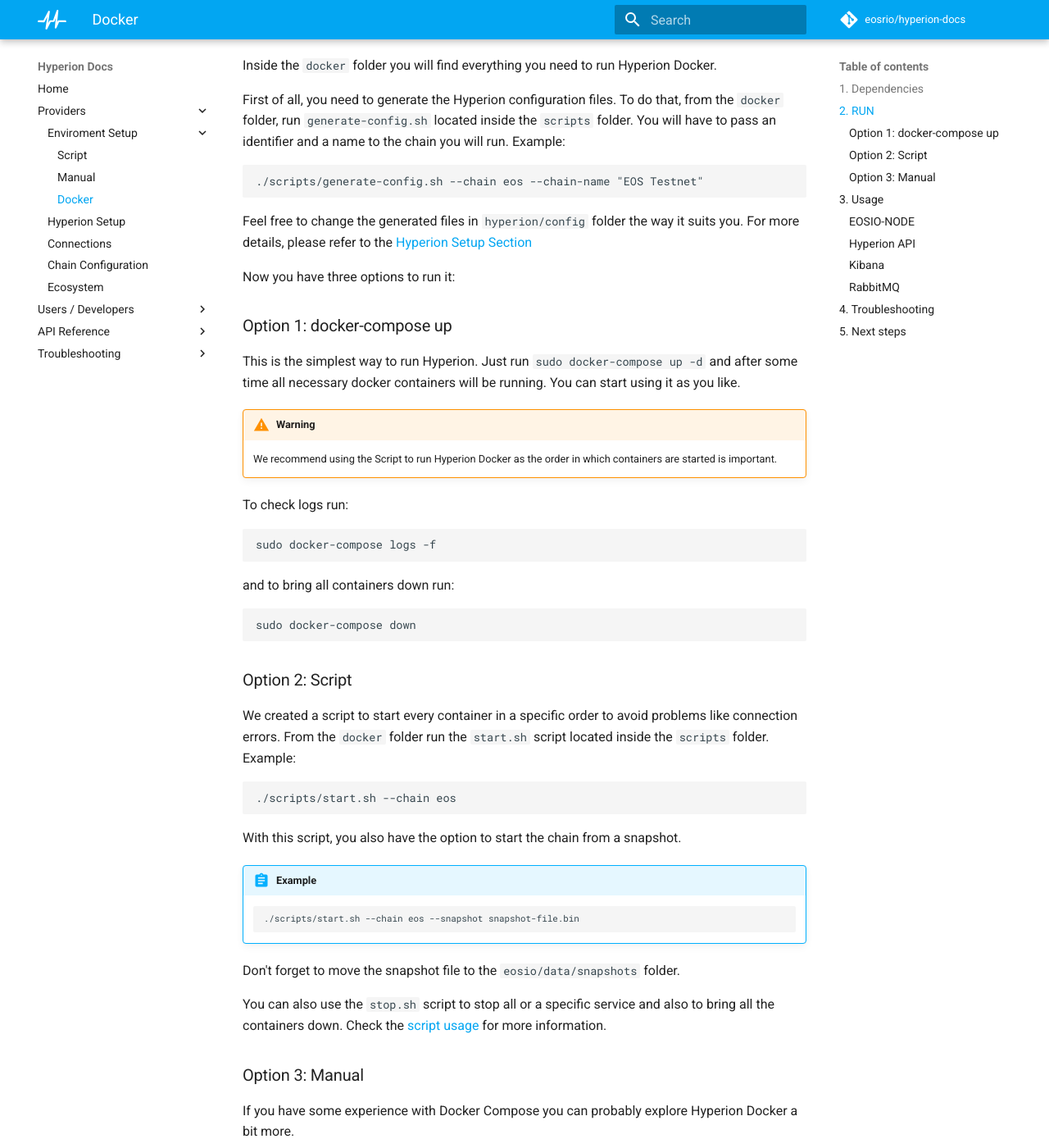
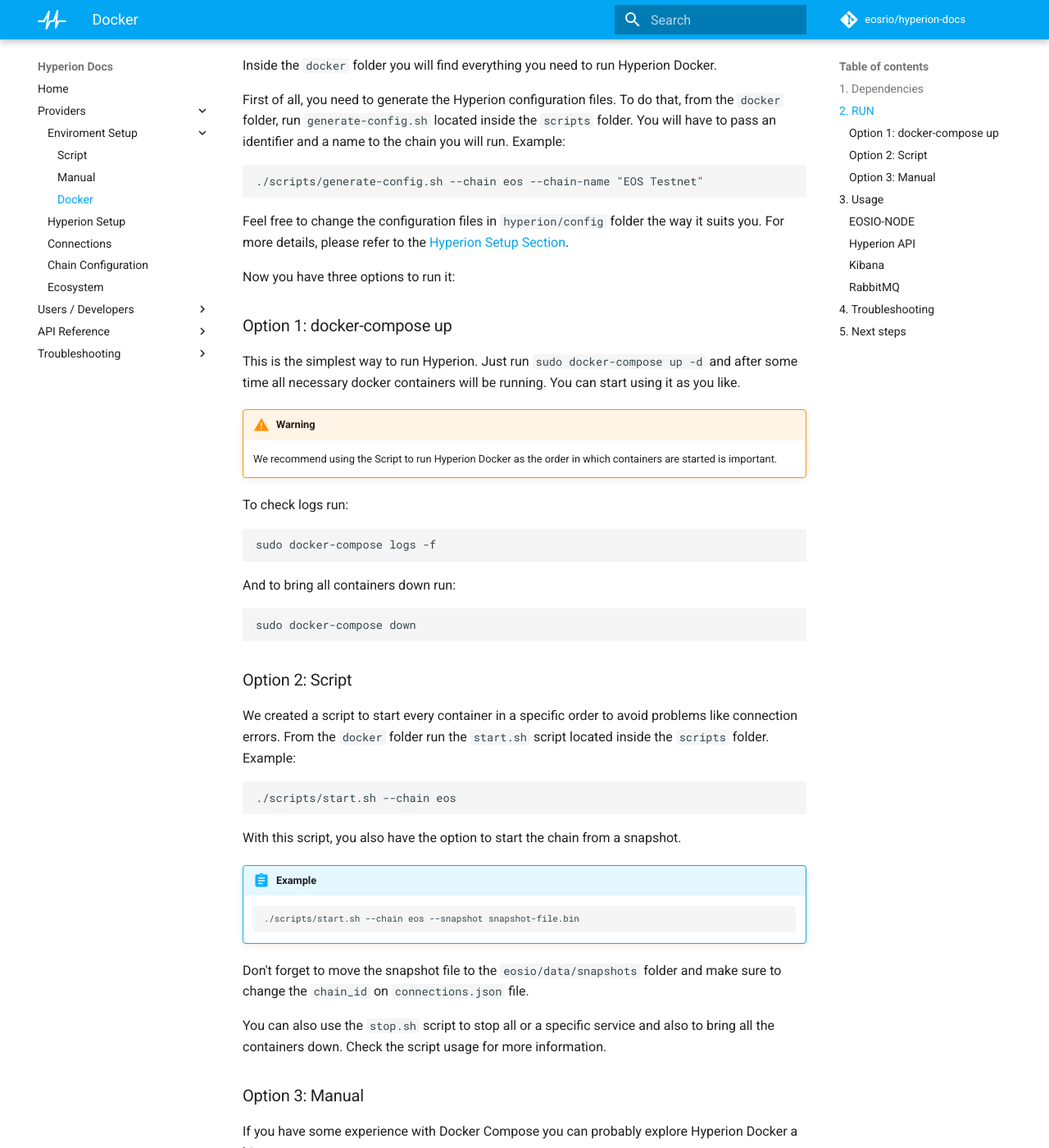
Before and after one commit to eosrio/hyperion-docs, an MkDocs documentation site: the page built from docs/docker.md, in a window 1280 px wide and 1400 px high, scrolled down 630 px. Shown: the whole window at 82% size. Built offline with MkDocs 1.6.1 and Material for MkDocs 9.7.7, drawn with Linux system fonts in a browser that asks for light colours; comment, search, counter and statistics services are not loaded.

Commit message:
Docker documentation updated

````diff
--- a/docs/docker.md
+++ b/docs/docker.md
@@ -19,7 +19,7 @@
 ```
 ./scripts/generate-config.sh --chain eos --chain-name "EOS Testnet"
 ```
-Feel free to change the generated files in `hyperion/config` folder the way it suits you. For more details, please refer to the [Hyperion Setup Section](hyperion.md)
+Feel free to change the configuration files in `hyperion/config` folder the way it suits you. For more details, please refer to the [Hyperion Setup Section](hyperion.md).
 
 Now you have three options to run it:
 
@@ -35,7 +35,7 @@
 sudo docker-compose logs -f
 ```
 
-and to bring all containers down run:
+And to bring all containers down run:
 
 ```
 sudo docker-compose down
@@ -54,9 +54,9 @@
     ./scripts/start.sh --chain eos --snapshot snapshot-file.bin
     ```
 
-Don't forget to move the snapshot file to the `eosio/data/snapshots` folder.
+Don't forget to move the snapshot file to the `eosio/data/snapshots` folder and make sure to change the `chain_id` on `connections.json` file.
 
-You can also use the `stop.sh` script to stop all or a specific service and also to bring all the containers down. Check the [script usage](/hyperion/#option-1-using-run-stop-script) for more information.
+You can also use the `stop.sh` script to stop all or a specific service and also to bring all the containers down. Check the script usage for more information.
 
 ### Option 3: Manual
 If you have some experience with Docker Compose you can probably explore Hyperion Docker a bit more.
````
